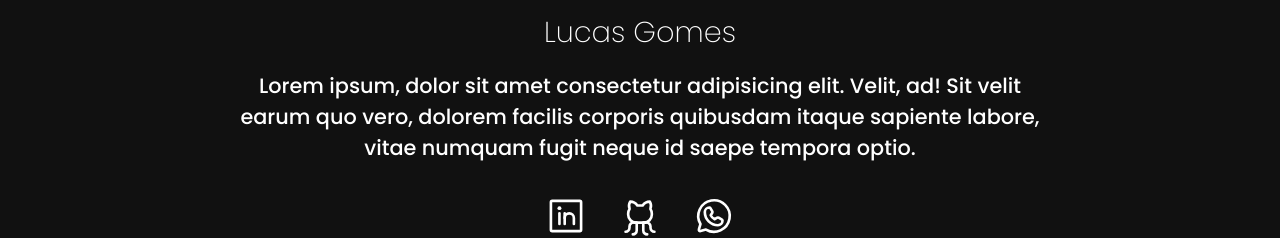
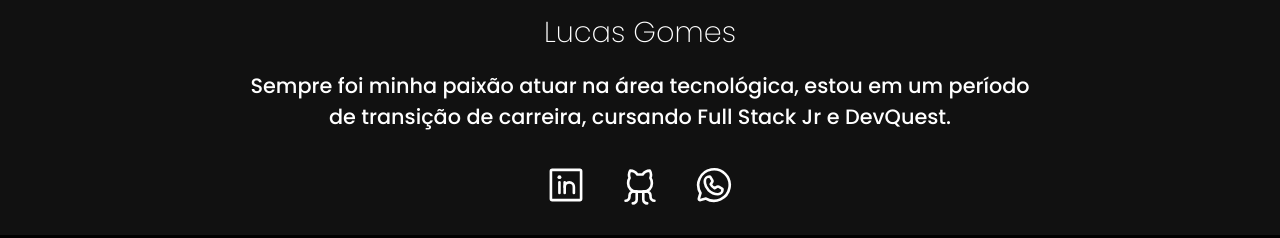
Before and after one commit to llucasgomes/new-portiflio-reactjs, a React (Vite) app: page / in a window 1280 px wide. Shown: the part 2357-2595 px from the top of the page. Built offline with nearby package versions, Linux system fonts and the light colour scheme; no server answers.

Commit message:
:sparkles: chore: Footer

```diff
--- a/src/shared/components/Footer/index.jsx
+++ b/src/shared/components/Footer/index.jsx
@@ -8,9 +8,8 @@ export const Footer = () => {
       <div className="footer-content">
         <h3>Lucas Gomes</h3>
         <p>
-          Lorem ipsum, dolor sit amet consectetur adipisicing elit. Velit, ad!
-          Sit velit earum quo vero, dolorem facilis corporis quibusdam itaque
-          sapiente labore, vitae numquam fugit neque id saepe tempora optio.
+          Sempre foi minha paixão atuar na área tecnológica, estou em um período
+          de transição de carreira, cursando Full Stack Jr e DevQuest.
         </p>
         <ul className="sociais">
           <Link
```
